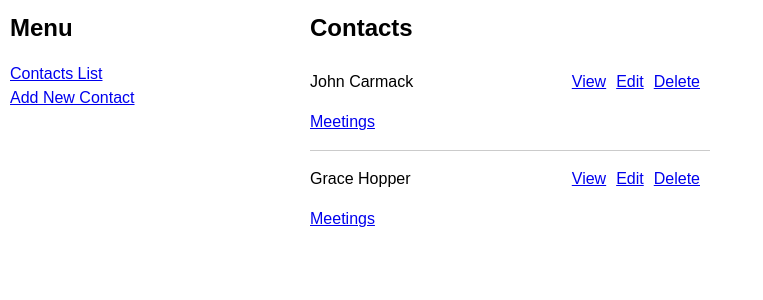
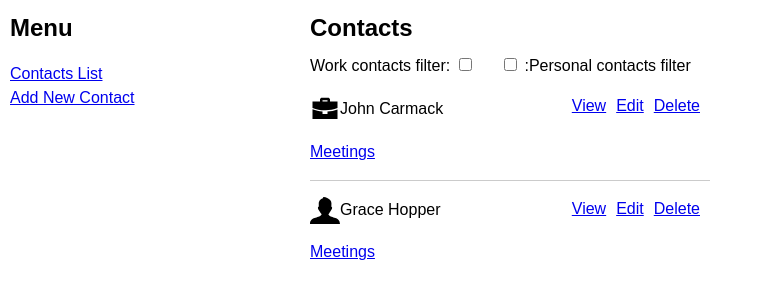
Before and after one commit to boolean-uk/react-address-book, a React (Create React App) app: page / in a window 1280 px wide. Shown: the top 300 px of the page, without its empty margins (0-763 px from the left). Built offline with nearby package versions, Linux system fonts and the light colour scheme; data requests are answered from the project's data file.

Commit message:
Not finished but some progress on Extension 7

```diff
--- a/db/db.json
+++ b/db/db.json
@@ -5,14 +5,16 @@
       "firstName": "John",
       "lastName": "Carmack",
       "street": "10 Keen Street",
-      "city": "London"
+      "city": "London",
+      "type": "Work"
     },
     {
       "id": 2,
       "firstName": "Grace",
       "lastName": "Hopper",
       "street": "32 Deebug Road",
-      "city": "London"
+      "city": "London",
+      "type": "Personal"
     }
   ],
   "meetings": [
--- a/src/App.js
+++ b/src/App.js
@@ -46,7 +46,7 @@ export default function App() {
       <main>
 
         <Routes>
-          <Route path="/" element={<ContactsList contacts={contacts} deleteContact={deleteContact} setEditContact={setEditContact}/>} />
+          <Route path="/" element={<ContactsList setContacts={setContacts} contacts={contacts} deleteContact={deleteContact} setEditContact={setEditContact}/>} />
           <Route path="/contacts/:id" element={<ContactsView />} />
           <Route path="/contacts/add" element={<ContactsAdd setContacts={setContacts} contacts={contacts} />}/>
           <Route path="/contacts/edit" element={<ContactsEdit setContacts={setContacts} contacts={contacts} editContact={editContact} />} />
--- a/src/components/ContactsAdd.js
+++ b/src/components/ContactsAdd.js
@@ -8,7 +8,8 @@ const initialContact = {
   city: '',
   email: '',
   linkedin: '',
-  tweeter: ''
+  tweeter: '',
+  type: ''
 }
 
 function ContactsAdd(props) {
@@ -69,6 +70,19 @@ function ContactsAdd(props) {
       <label htmlFor="tweeter">Tweeter:</label>
       <input id="tweeter" name="tweeter" type="text" onChange={handleChange} value={contact.tweeter} />
 
+
+      <p><b>Choose what type of contact this should be: </b></p>
+      <div className="radiobuttons">
+        <div>
+          <label htmlFor="work">Work: </label>
+          <input type="radio" id="work" name="type" onChange={handleChange} value='Work'></input>
+        </div>
+        <div>
+          <label htmlFor="personal">Personal: </label>
+          <input type="radio" id="personal" name="type" onChange={handleChange} value='Personal'></input>
+        </div>
+      </div>
+
       <div className="actions-section">
         <button className="button blue" type="submit">
           Create
--- a/src/components/ContactsEdit.js
+++ b/src/components/ContactsEdit.js
@@ -66,6 +66,18 @@ function ContactsEdit(props) {
       <label htmlFor="tweeter">Tweeter:</label>
       <input id="tweeter" name="tweeter" type="text" onChange={handleChange} value={contact.tweeter} />
 
+      <p><b>Choose what type of contact this should be: </b></p>
+      <div className="radiobuttons">
+        <div>
+          <label htmlFor="work">Work: </label>
+          <input type="radio" id="work" name="contact-type" value={contact.type}></input>
+        </div>
+        <div>
+          <label htmlFor="personal">Personal: </label>
+          <input type="radio" id="personal" name="contact-type" value={contact.type}></input>
+        </div>
+      </div>
+
       <div className="actions-section">
         <button className="button blue" type="submit">
           Save changes
--- a/src/components/ContactsList.js
+++ b/src/components/ContactsList.js
@@ -1,6 +1,15 @@
-import { Link } from "react-router-dom"
+import { Link , useSearchParams} from "react-router-dom"
+import { useEffect, useState } from "react"
+import bcase from '../assets/briefcase.svg'
+import personal from '../assets/personal.svg'
+import React from "react"
 
-function ContactsList({contacts, deleteContact, setEditContact}) {
+function ContactsList({setContacts, contacts, deleteContact, setEditContact}) {
+  const [searchParams, setSearchParams] = useSearchParams()
+  const [filter, setFilter] = useState({
+    Work:false,
+    Personal:false
+  })
 
   const handleDelete = (contactId) => {
     deleteContact(contactId)
@@ -10,19 +19,52 @@ function ContactsList({contacts, deleteContact, setEditContact}) {
     setEditContact(contact)
   }
 
+  const handleFilter = (e) => {
+    const {name , checked} = e.target
+    setFilter({...filter, [name] : checked })
+  }
+
+  useEffect(() => {
+    if (filter.Work && filter.Personal) {
+      setSearchParams({type:['Work','Personal']})
+    } else if (filter.Work) {
+      setSearchParams({type:['Work']})
+    } else if (filter.Personal) {
+      setSearchParams({type:['Personal']})
+    } else {
+      searchParams.delete('type')
+      setSearchParams(searchParams)
+    }
+
+    const type = searchParams.get('type')
+
+
+  },[filter])
+
   return (
     <>
       <header>
         <h2>Contacts</h2>
       </header>
+      <div className="filters">
+        <div>
+          <label htmlFor="work-filter">Work contacts filter: </label>
+          <input onChange={handleFilter} type="checkbox" id="work-filter" name="Work" ></input>
+        </div>
+        <div>
+          <input onChange={handleFilter} type="checkbox" id="personal-filter" name="Personal" ></input>
+          <label htmlFor="personal-filter"> :Personal contacts filter</label>
+        </div>
+      </div>
       <ul className="contacts-list">
         {contacts.map((contact, index) => {
-          const { firstName, lastName } = contact
+          const { firstName, lastName, type } = contact
           return (
             <li className="contact" key={index}>
-              <p>
-                {firstName} {lastName}
-              </p>
+              <div className="grid-two">
+                <div>{type === "Work" ? <img className="imgType" src={bcase}></img> : <img className="imgType" src={personal}></img> } </div>
+                <div>{firstName} {lastName}</div>
+              </div>
               <p>
                 <span className="link">
                   <Link to={`/contacts/${contact.id}`}>
--- a/src/components/ContactsView.js
+++ b/src/components/ContactsView.js
@@ -31,6 +31,7 @@ function ContactsView() {
     <div>
       <h2>{contact.firstName} {contact.lastName}</h2>
       <p>Street: {contact.street}, City: {contact.city}</p>
+      {contact.type && <p>Contact type: {contact.type}</p>}
       {contact.email && <p>Email: {contact.email}</p> }
       {contact.linkedin && <p>LinkedIn: {contact.linkedin}</p> }
       {contact.tweeter && <p>Tweeter: {contact.tweeter}</p> }
--- a/src/styles/styles.css
+++ b/src/styles/styles.css
@@ -92,6 +92,14 @@ h2 {
   border-bottom: 1px solid #1b1b1b;
 }
 
+/* Contact list */
+
+.filters {
+  display: grid;
+  gap: 10px;
+  grid-template-columns: 180px 200px ;
+}
+
 .contacts-list > li + li {
   border-top: 1px solid #cbcbcb;
 }
@@ -108,6 +116,16 @@ h2 {
 }
 
 /* VIEW SECTION */
+
+.imgType {
+  max-width: 30px;
+}
+
+.grid-two {
+  display: grid;
+  grid-template-columns: 30px auto;
+  align-items: center;
+}
 
 .view-section {
   padding: 2rem 0;
@@ -193,3 +211,14 @@ h2 {
   display:flex;
   float: right;
 }
+
+
+/* Radio buttons in add component */
+.radiobuttons {
+  display: grid;
+  grid-template-columns: 100px 100px;
+}
+
+.radiobuttons label {
+  font-weight: 400;
+}
```
Also changed, not shown: src/assets/briefcase.svg (added), src/assets/personal.svg (added).
